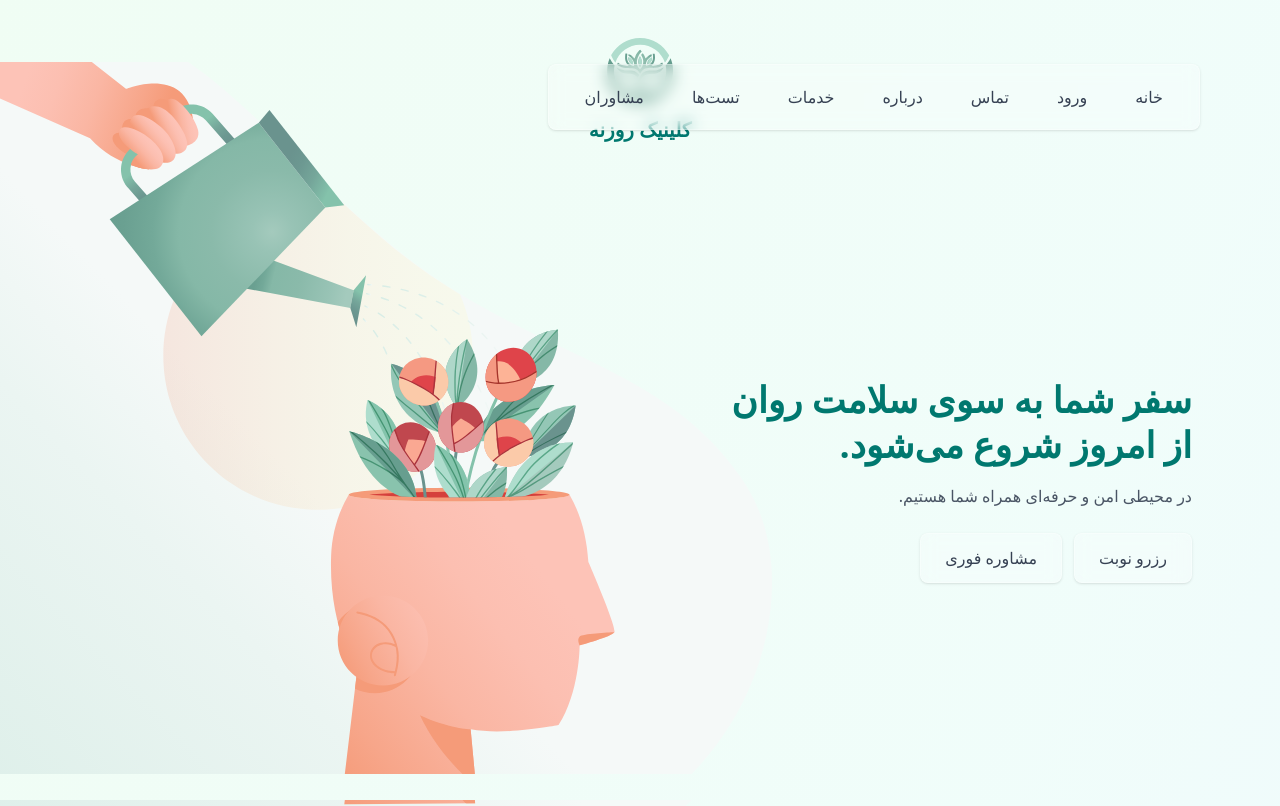
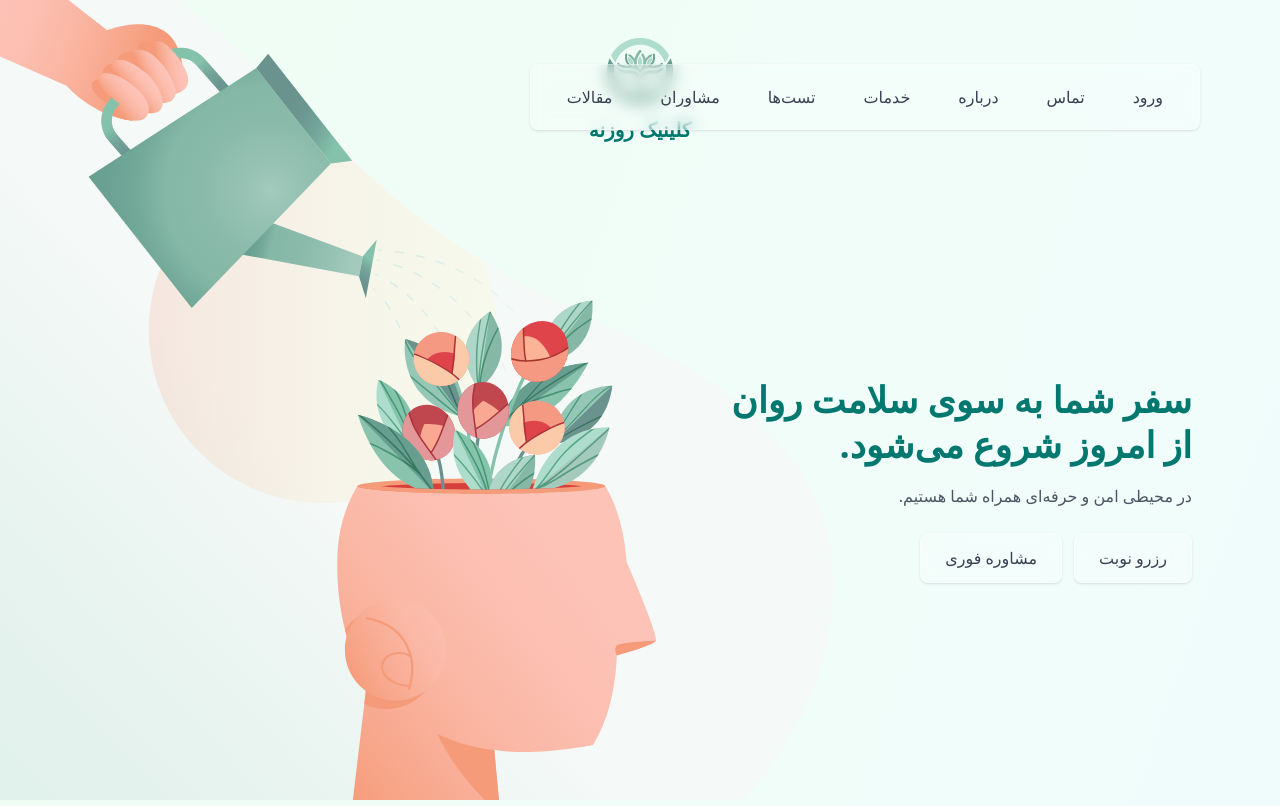
Before and after one commit to amincsx/rozaneh, a Next.js app: page / in a window 1280 px wide. Shown: the top 806 px of the page. Built offline with nearby package versions, Linux system fonts and the light colour scheme.

Commit message:
the idea for cv therapists gonna change after this

```diff
--- /dev/null
+++ b/src/app/essays/page.tsx
@@ -0,0 +1,12 @@
+"use client";
+import { useRouter } from "next/navigation";
+
+export default function essays() {
+    const router = useRouter();
+
+    return (
+        <>
+            <h1 className="">hi</h1>
+        </>
+    );
+}
--- a/src/app/page.tsx
+++ b/src/app/page.tsx
@@ -20,7 +20,7 @@ export const metadata: Metadata = {
   openGraph: {
     title: "کلینیک روانشناسی روزنه - بهترین مرکز مشاوره آنلاین ایران",
     description: "رزرو نوبت آنلاین، مشاوره فوری و خدمات روانشناختی تخصصی با بهترین متخصصان",
-    url: "https://rozaneh.com",
+    url: "https://rozanehclinic.com",
     images: [
       {
         url: "/rozaneh pics/1.webp",
@@ -41,22 +41,27 @@ export default function Home() {
       <style>{`
         .hero-first-section {
           background-image: url(/bg%201-01.svg);
-          background-size: 120%;
-          background-position: center 70%;
+          background-size: ;
+          background-position: left 40% top 95%;
           background-repeat: no-repeat;
         }
+          @media (max-width: 1600px) {
+          .hero-first-section {
+            background-size: %;
+            background-position: left 40% top 95%;
+          }
         @media (max-width: 767px) {
           .hero-first-section {
             background-size: 250%;
-            background-position: left 30% top 95%;
+            background-position: left 30% top 100%;
           }
         }
-        .hero-second-section {
+        /*.hero-second-section {
           background-image: url(/bg%202-01.svg);
           background-size: 120%;
           background-position: center top ;
           background-repeat: no-repeat;
-          margin-top: 0px ;
+          margin-top: 0px ;*/
         }
         @media (max-width: 1023px) {
           .hero-second-section {
@@ -86,10 +91,13 @@ export default function Home() {
             transform: translateY(60px);
           }
         }
+
+
         @media (min-width: 1024px) {
           .sitting-conversation-img {
             max-height: 80vh;
           }
+
         }
       `}</style>
       {/* First Page */}
@@ -110,42 +118,44 @@ export default function Home() {
 
         {/* Navigation Menu */}
         {/* Navigation */}
+
         <nav className="absolute top-25 md:top-16 right-2 md:right-12 lg:right-20 3xl:right-56 z-10 max-w-[calc(100vw-1rem)]">
           <div className="bg-white/20 backdrop-blur-sm border border-white/30 rounded-lg px-1.5 md:px-6 py-2 md:py-3 shadow-sm overflow-x-auto">
             <ul dir="rtl" className="flex space-x-reverse space-x-2 md:space-x-5 lg:space-x-6 3xl:space-x-9 font-arabic whitespace-nowrap">
+
               <li>
-                <a href="#home" className="text-gray-700 hover:text-teal-600 font-regular transition-all duration-300 px-2 py-1 md:px-3 md:py-2 3xl:px-8 3xl:py-4 rounded-md text-sm md:text-base 4xl:text-xl inline-block transform hover:scale-110">
-                  خانه
-                </a>
-              </li>
-              <li>
-                <Link href="/login" className="text-gray-700 hover:text-teal-600 font-regular transition-all duration-300 px-2 py-1 md:px-3 md:py-2 3xl:px-8 3xl:py-4 rounded-md text-sm md:text-base 4xl:text-xl inline-block transform hover:scale-110">
+                <Link href="/login" className="text-gray-700 hover:text-teal-600 font-regular transition-all duration-300 px-2 py-1 md:px-3 md:py-2 3xl:px-8 3xl:py-4 rounded-md text-sm md:text-base 4xl:text-xl inline-block transform hover:scale-105">
                   ورود
                 </Link>
               </li>
               <li>
-                <Link href="/contact-us" className="text-gray-700 hover:text-teal-600 font-regular transition-all duration-300 px-2 py-1 md:px-3 md:py-2 3xl:px-8 3xl:py-4 rounded-md text-sm md:text-base 4xl:text-xl inline-block transform hover:scale-110">
+                <Link href="/contact-us" className="text-gray-700 hover:text-teal-600 font-regular transition-all duration-300 px-2 py-1 md:px-3 md:py-2 3xl:px-8 3xl:py-4 rounded-md text-sm md:text-base 4xl:text-xl inline-block transform hover:scale-105">
                   تماس
                 </Link>
               </li>
               <li>
-                <Link href="/about" className="text-gray-700 hover:text-teal-600 font-regular transition-all duration-300 px-2 py-1 md:px-3 md:py-2 3xl:px-8 3xl:py-4 rounded-md text-sm md:text-base 4xl:text-xl inline-block transform hover:scale-110">
+                <Link href="/about" className="text-gray-700 hover:text-teal-600 font-regular transition-all duration-300 px-2 py-1 md:px-3 md:py-2 3xl:px-8 3xl:py-4 rounded-md text-sm md:text-base 4xl:text-xl inline-block transform hover:scale-105">
                   درباره
                 </Link>
               </li>
               <li>
-                <a href="/services" className="text-gray-700 hover:text-teal-600 font-regular transition-all duration-300 px-2 py-1 md:px-3 md:py-2 3xl:px-8 3xl:py-4 rounded-md text-sm md:text-base 4xl:text-xl inline-block transform hover:scale-110">
+                <a href="/services" className="text-gray-700 hover:text-teal-600 font-regular transition-all duration-300 px-2 py-1 md:px-3 md:py-2 3xl:px-8 3xl:py-4 rounded-md text-sm md:text-base 4xl:text-xl inline-block transform hover:scale-105">
                   خدمات
                 </a>
               </li>
               <li>
-                <Link href="/assessments" className="text-gray-700 hover:text-teal-600 font-regular transition-all duration-300 px-2 py-1 md:px-3 md:py-2 3xl:px-8 3xl:py-4 rounded-md text-sm md:text-base 4xl:text-xl inline-block transform hover:scale-110">
+                <Link href="/assessments" className="text-gray-700 hover:text-teal-600 font-regular transition-all duration-300 px-2 py-1 md:px-3 md:py-2 3xl:px-8 3xl:py-4 rounded-md text-sm md:text-base 4xl:text-xl inline-block transform hover:scale-105">
                   تست‌ها
                 </Link>
               </li>
               <li>
-                <Link href="/therapists" className="text-gray-700 hover:text-teal-600 font-regular transition-all duration-300 px-2 py-1 md:px-3 md:py-2 3xl:px-8 3xl:py-4 rounded-md text-sm md:text-base 4xl:text-xl inline-block transform hover:scale-110">
+                <Link href="/therapists" className="text-gray-700  hover:text-teal-600 font-regular transition-all duration-300 px-2 py-1 md:px-3 md:py-2 3xl:px-8 3xl:py-4 rounded-md  text-sm md:text-base 4xl:text-xl inline-block transform hover:scale-105">
                   مشاوران
+                </Link>
+              </li>
+              <li>
+                <Link href="/essays" className="text-gray-700 hover:text-teal-600 font-regular transition-all duration-300 px-2 py-1 md:px-3 md:py-2 3xl:px-8 3xl:py-4 rounded-md text-sm md:text-base 4xl:text-xl inline-block transform hover:scale-105">
+                  مقالات
                 </Link>
               </li>
             </ul>
--- a/src/components/Navbar.tsx
+++ /dev/null
@@ -1,39 +0,0 @@
-"use client";
-
-import { useRouter } from "next/navigation";
-import { ArrowRight } from "lucide-react";
-
-interface NavbarProps {
-    textColor?: "white" | "gray";
-    backButtonText?: string;
-    backButtonAction?: "back" | "home";
-}
-
-export default function Navbar({ textColor = "gray", backButtonText = "بازگشت", backButtonAction = "back" }: NavbarProps) {
-    const router = useRouter();
-
-    const textColorClass = textColor === "white" ? "text-white hover:text-teal-200" : "text-gray-700 hover:text-teal-600";
-    const iconColorClass = textColor === "white" ? "text-white" : "text-gray-700";
-
-    const handleBackClick = () => {
-        if (backButtonAction === "home") {
-            router.push("/");
-        } else {
-            router.back();
-        }
-    };
-
-    return (
-        <nav className="absolute top-16 md:top-6 right-4 md:right-20 z-50">
-            <div className="bg-white/50 backdrop-blur-lg border border-white/80 rounded-lg px-2 md:px-4 py-1 md:py-2 shadow-xl hover:shadow-2xl transition-shadow">
-                <button
-                    onClick={handleBackClick}
-                    className={`group flex items-center justify-center gap-0.5 ${textColorClass} font-regular transition-all duration-300 px-1 md:px-2 py-0.5 md:py-1 rounded-md text-[10px] md:text-sm inline-flex transform hover:scale-110`}
-                >
-                    <ArrowRight className={`w-2.5 md:w-4 h-2.5 md:h-4 flex-shrink-0 ${iconColorClass}`} />
-                    <span className="font-farsi leading-none">{backButtonText}</span>
-                </button>
-            </div>
-        </nav>
-    );
-}
--- a/src/components/SEO.tsx
+++ b/src/components/SEO.tsx
@@ -26,7 +26,7 @@ export default function SEO({
     structuredData
 }: SEOProps) {
     const siteName = 'کلینیک روانشناسی روزنه'
-    const siteUrl = 'https://rozaneh.com'
+    const siteUrl = 'https://rozanehclinic.com'
 
     return (
         <Head>
```
Also changed, not shown: src/components/AlbumCarousel.tsx (deleted), 1 other file (tests, documents, lock files or other folders).
